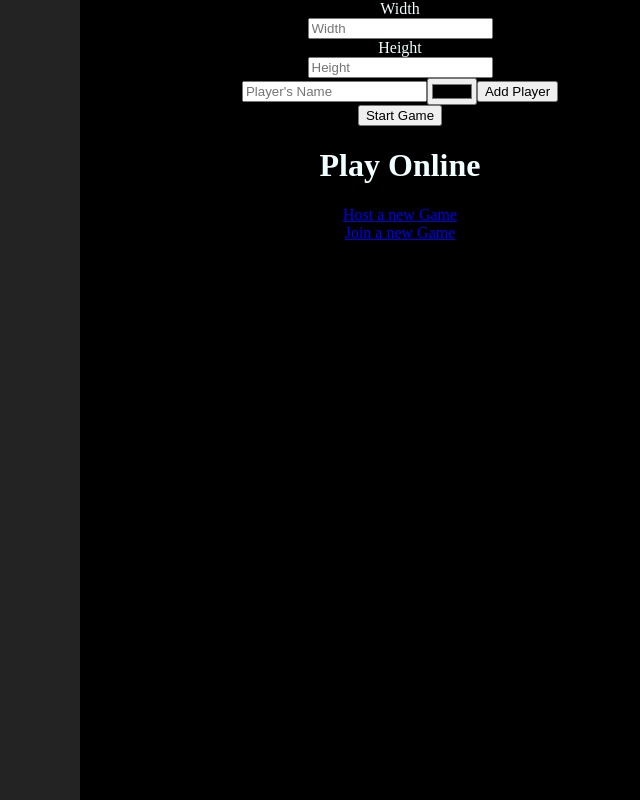
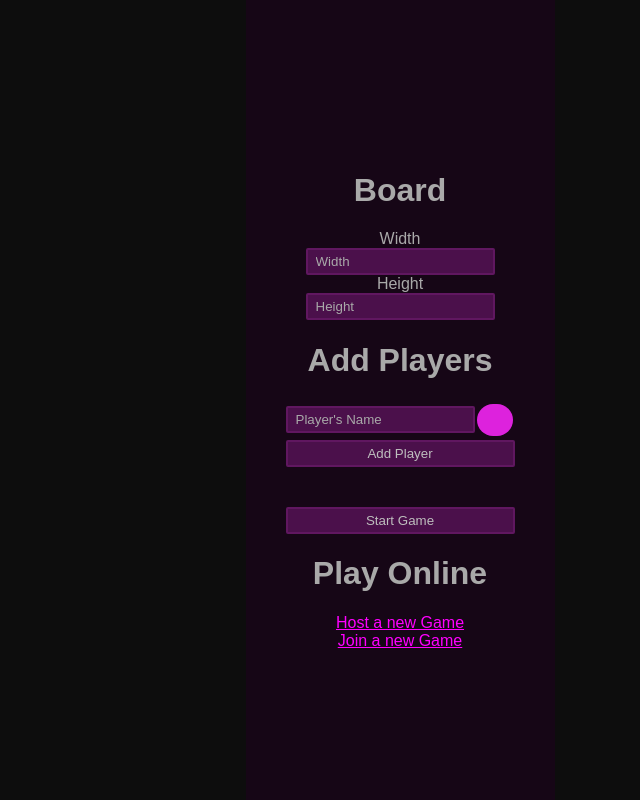
Before and after one commit to LukioTools/jere_game, an Electron app: page WEBB/Electron/e_assets/index.html in a window 800 px wide. Shown: the whole page, without its empty margins (0-640 px from the left). Drawn offline with nearby package versions, Linux system fonts and the light colour scheme.

Commit message:
img and grafix

```diff
--- a/WEBB/Electron/e_assets/index.css
+++ b/WEBB/Electron/e_assets/index.css
@@ -1,13 +1,18 @@
-html{
+input[type=number]::-webkit-inner-spin-button {
+    -webkit-appearance: none;
+}
+
+html {
     width: 100%;
     height: 100%;
-    background-color: var(--bg);
+    background-color: var(--bg-main);
     margin: 0px;
     padding: 0px;
-    color: azure;
+    color: var(--text-white);
+    font-family: Arial, Helvetica, sans-serif;
 }
 
-body{
+body {
     height: 100%;
     width: 100%;
     background-color: inherit;
@@ -23,10 +28,15 @@ body{
     padding: 0px;
     margin: auto;
     aspect-ratio: 1;
-    margin-left: var(--bar-w);
+    margin-left: var(--theme-main-dark);
 }
 
-.start{
+a {
+    text-decoration: underline;
+    color: var(--link);
+}
+
+.start {
     display: flex;
     flex-flow: column;
     align-items: center;
@@ -43,7 +53,7 @@ body{
     aspect-ratio: 1;
 }
 
-.turn_manager{
+.turn_manager {
     display: flex;
     flex-flow: column;
     align-items: center;
@@ -57,16 +67,116 @@ body{
 
     background-color: var(--bg-turn);
 }
-.add_player{
+
+.starter {
+    height: fit-content;
+    min-height: 100vh;
+}
+
+.column {
+    width: fit-content;
+    margin: auto;
+    padding: 0px 5vw;
+    height: fit-content;
+    min-height: 100%;
+    display: flex;
+    flex-flow: column;
+    align-items: center;
+    justify-content: center;
+    background-color: var(--theme-main-dark-er);
+}
+
+
+.add_player {
+    display: flex;
+    flex-flow: column;
+    align-items: center;
+    justify-content: center;
+    margin: 0px;
+}
+
+.add_player_settings {
     display: flex;
     flex-flow: row;
     align-items: center;
     justify-content: center;
     margin: 0px;
-
 }
 
-.start_btn{
+.player_name {
+    padding: 4px 0px;
+    padding-left: 8px;
+    border-style: solid;
+    border-width: var(--pn-border);
+    border-color: var(--theme-main-dark-bit);
+    border-radius: 2px;
+
+    background-color: var(--theme-main-dark);
+    color: var(--pn-border-tx-color);
+}
+
+.player_name::placeholder {
+    color: var(--text-white);
+    opacity: 1;
+}
+
+.player_color {
+    padding: 0px;
+    -webkit-appearance: none;
+    -moz-appearance: none;
+    appearance: none;
+    width: 3em;
+    height: 3em;
+    background-color: transparent;
+    border: none;
+    cursor: pointer;
+    border-radius: 3em;
+}
+
+.player_color::-webkit-color-swatch {
+    border-radius: 3em;
+    border: none;
+}
+
+.player_color::-moz-color-swatch {
+    border-radius: 3em;
+    border: none;
+}
+
+.add_btn{
+    width: 100%;
+    margin: 0px;
+    padding: 4px 0px;
+    border-style: solid;
+    border-width: var(--pn-border);
+    border-color: var(--theme-main-dark-bit);
+    border-radius: 2px;
+
+    background-color: var(--theme-main-dark);
+    color: var(--pn-border-tx-color);
+
+    cursor: pointer;
+}
+
+.board {
+    display: flex;
+    flex-flow: column;
+    align-items: center;
+    justify-content: center;
+    margin: 0px;
+}
+
+.board_settings {
+    display: flex;
+    flex-flow: row;
+    align-items: center;
+    justify-content: center;
+    margin: 0px;
+}
+
+
+.start_btn {
+    margin-top: 3em;
     cursor: pointer;
 }
 
@@ -78,26 +188,27 @@ body{
     -webkit-user-select: none;
     -ms-user-select: none;
 }
-.dn{
+
+.dn {
     display: none;
 }
 
-.captured{
+.captured {
     border-color: azure;
 }
 
-.playername{
+.playername {
     margin: auto;
     color: azure;
 
 }
 
-.player{
+.player {
     padding: 8px;
     margin: 0px;
 }
 
-.playopts{
+.playopts {
     display: flex;
     flex-flow: column;
     align-items: center;
--- a/WEBB/Electron/e_assets/index.html
+++ b/WEBB/Electron/e_assets/index.html
@@ -6,23 +6,29 @@
     <meta name="viewport" content="width=device-width, initial-scale=1.0">
     <link rel="stylesheet" href="root.css">
     <link rel="stylesheet" href="index.css">
-    <script src="https://code.jquery.com/jquery-3.6.4.js" integrity="sha256-a9jBBRygX1Bh5lt8GZjXDzyOB+bWve9EiO7tROUtj/E=" crossorigin="anonymous"></script>
+    <script src="jquery-3.6.4.js" integrity="sha256-a9jBBRygX1Bh5lt8GZjXDzyOB+bWve9EiO7tROUtj/E="></script>
     <script src="index.js"></script>
     <title>Jere_Game</title>
 </head>
 <body class="no_select">
-    <div class="start no_select">
+        <div class="start starter no_select column">
+            <div class="board">
+                <H1>Board</H1>
                 <label for="x" class="no_select">Width</label>
-        <input type="number" name="x" id="x" placeholder="Width">
+                <input class="player_name" type="number" name="x" id="x" placeholder="Width">
                 <label for="y" class="no_select">Height</label>
-        <input type="number" name="y" id="y" placeholder="Height">
+                <input class="player_name" type="number" name="y" id="y" placeholder="Height">
+            </div>
             <div class="add_player">
-            <input type="text" name="Player_Name" id="name" placeholder="Player's Name">
-            <input type="color" name="player_color" id="color" class="color">
+                <H1>Add Players</H1>
+                <div class="add_player_settings">
+                    <input type="text" name="Player_Name" id="name" placeholder="Player's Name" class="player_name">
+                    <input type="color" name="player_color" id="color" class="color player_color" value="#DD22DD">
+                </div>
                 <input class="add_btn" type="button" value="Add Player" onclick="addPlayer(this)">
             </div>
             <div class="players"></div>
-        <input class="start_btn" type="button" value="Start Game" onclick="start()">
+            <input class="start_btn add_btn" type="button" value="Start Game" onclick="start()">
 
             <div class="playopts">
                 <H1>Play Online</H1>
@@ -33,6 +39,6 @@
 
 
     <div class="maingrid dn no_select" id="mg"></div>
-    <div class="turn_manager no_select"></div>
+    <div class="turn_manager dn no_select"></div>
 </body>
 </html>
--- a/WEBB/Electron/e_assets/root.css
+++ b/WEBB/Electron/e_assets/root.css
@@ -1,7 +1,26 @@
 :root{
     --bg: rgb(0,0,0);
-    --bg-turn: rgb(35,35,35);
+    --bg-turn: rgb(23,20,23);
+    --bg-main: rgb(13, 13, 13);
     --bar-w: 10vw;
     --border-box: rgb(38, 38, 41);
     --bg-box: rgb(50, 50, 52);
+
+    --theme-main-bright: rgb(255, 0, 255);
+    --theme-main-light: rgb(187, 105, 187);
+    --theme-main: rgb(168, 38, 168);
+    --theme-main-dark-bit: rgb(96, 23, 96);
+    --theme-main-dark: rgb(75, 16, 75);
+    --theme-main-dark-er: rgb(22, 6, 22);
+
+    --text-white: rgb(169, 169, 169);
+    --link: var(--theme-main-bright);
+
+    --pn-border-color: rgb(159, 0, 95);
+    --pn-border-tx-color: rgb(190,190,190);
+    --pn-border-pm: 4px;
+    --pn-border: 2px;
+
+    --pn-border-bg-color: var(--theme-main-dark);
+
 }
```
Also changed, not shown: WEBB/Electron/e_assets/join.html (+1 -1 lines), WEBB/Electron/index.js (+10 -2 lines), WEBB/Electron/e_assets/favicon.ico (added), WEBB/Electron/e_assets/jere_icon.png (added), images/jere_icon.ico (added), images/jere_icon.png (added), images/jere_icon.webp (added), 1 other file. Lines whose indentation alone changed are shown as unchanged.
